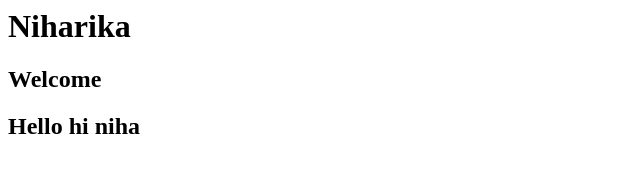
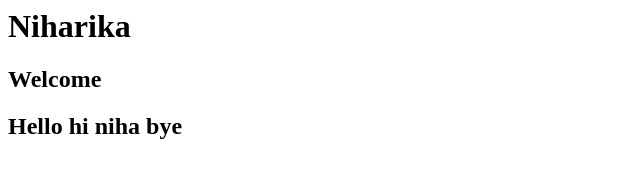
Before and after one commit to akula5/NiharikaUI, a plain HTML site: page 05-29-2023/index.html in a window 1280 px wide. Shown: the full height of the page, 0-640 px from the left. Drawn offline with Linux system fonts and the light colour scheme.

Commit message:
sync changes

```diff
--- a/05-29-2023/index.html
+++ b/05-29-2023/index.html
@@ -5,4 +5,4 @@
     <h2>Welcome
         </h2>
     <div>
-        <h2>Hello hi  niha </h2></div></body></html>
+        <h2>Hello hi  niha bye </h2></div></body></html>
```
